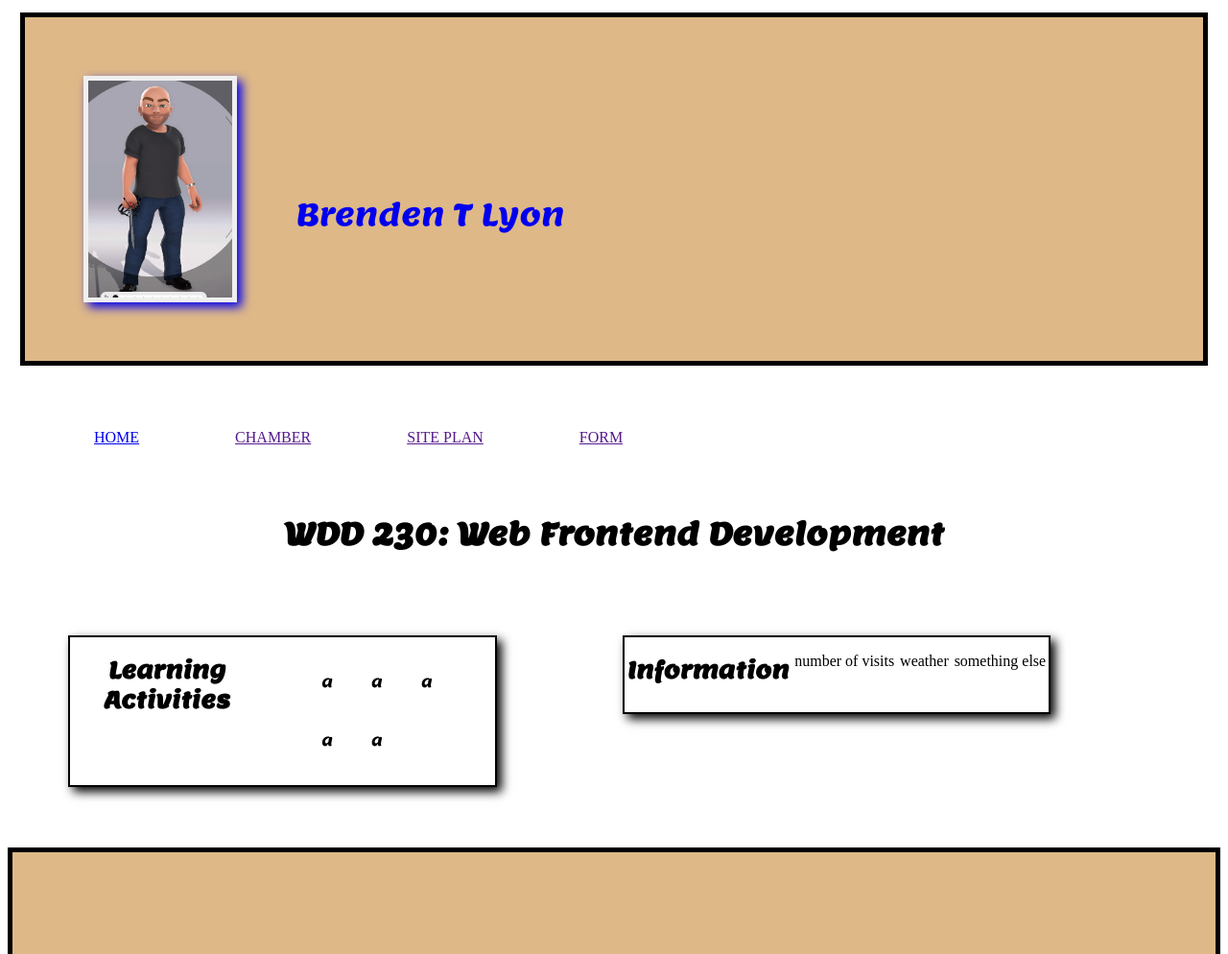
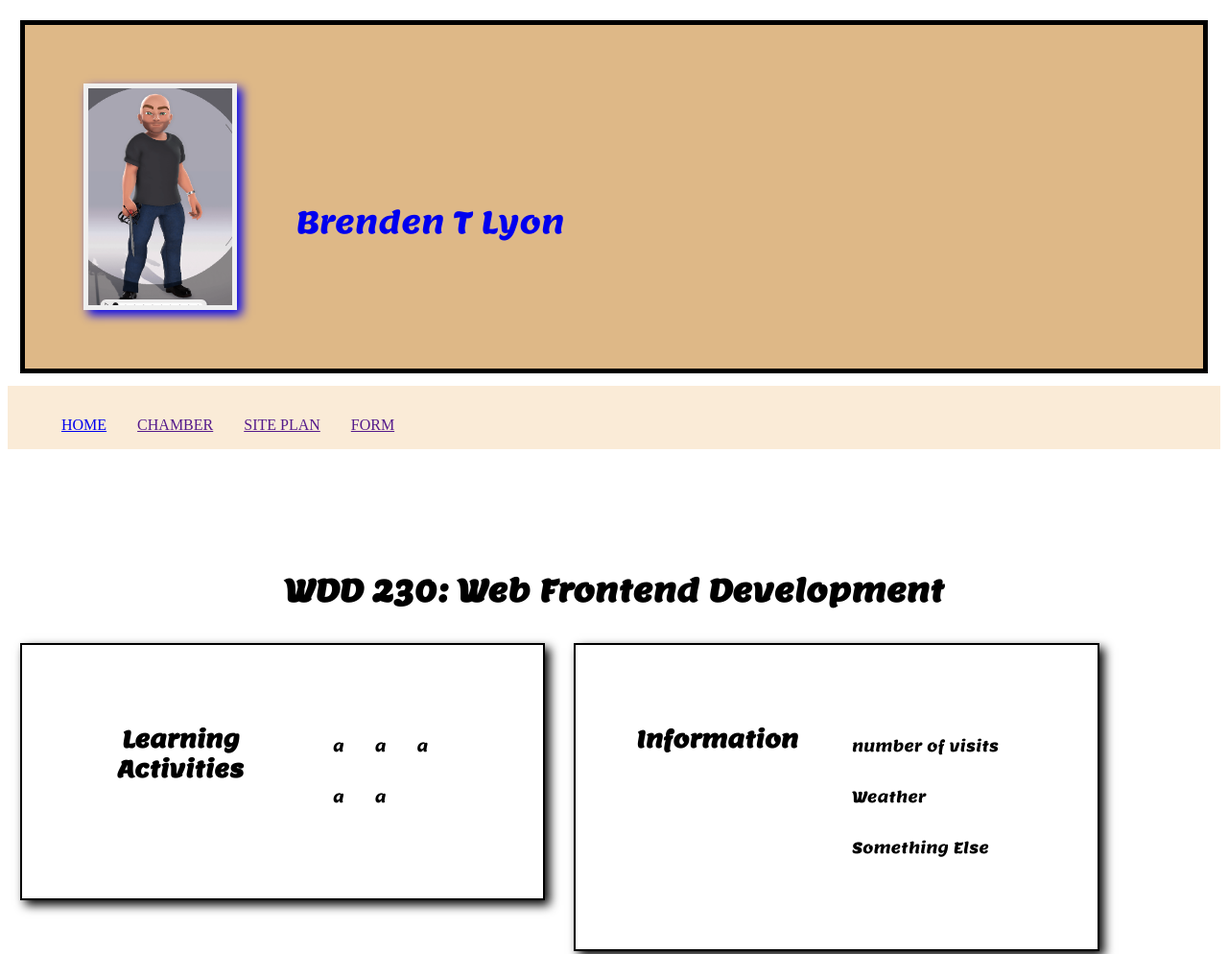
Before and after one commit to richardlyonheart/wdd230, a plain HTML site: page index.html in a window 1280 px wide. Shown: the top 994 px of the page at 96% size. Drawn offline with Linux system fonts and the light colour scheme; a web font is replaced by a local one.

Commit message:
fixes for the formatting

```diff
--- a/index.html
+++ b/index.html
@@ -18,7 +18,7 @@
             <span>Brenden T Lyon</span>
         </a>
     </header>
-    <nav><ul>
+    <nav><ul id="navlist">
        <li><a id="home" href="index.html">HOME</a></li>
         <li><a id="chamber" href="">CHAMBER</a></li>
         <li><a id="'site-plan" href="">SITE PLAN</a></li>
@@ -38,9 +38,11 @@
         </section>
         <section class="card">
             <h2>Information</h2>
-            <p>number of visits</p>
-            <p>weather</p>
-            <p>something else</p>
+            <ul>
+                <li>number of visits</li>
+                <li>Weather</li>
+                <li>Something Else</li>
+            </ul>
         </section>
     </main>
     <footer>
--- a/styles/larger.css
+++ b/styles/larger.css
@@ -1,5 +1,11 @@
 @media screen and (min-width:700px) {
-
+body{
+    display: grid;
+    grid-template: auto 1fr auto / auto 1fr auto;
+}
+header, nav, footer{
+    grid-column:1/4 ;
+}
 .logo{
     float: left;
     width: 25%;
@@ -19,27 +25,26 @@ ul{
 li{
     display: flex;
     float: left;
-    padding: 20px;
+    padding: 1rem;
 
-}
-li a{
-    margin: 30px;
 }
 h1{
     display: inline-block;
     width: 100%;
-    margin-top: 20px;
-    justify-content: space-between;
+    margin-top: 0;
 }
 nav, p, footer {
     font-family: 'Salsa';
 }
+nav{
+    background-color: antiquewhite;
+}
 .card {
-    display: inline-flex;
-    margin: 5%;
+    display:inline-flex;
+    margin: 1%;
+    padding: 5%;
     text-align: center;
-    justify-content: space-around;
-    width:35%;
+    width:33%;
     min-width: 20px;
     max-width: 900px;
     border: 2px solid black;
```
